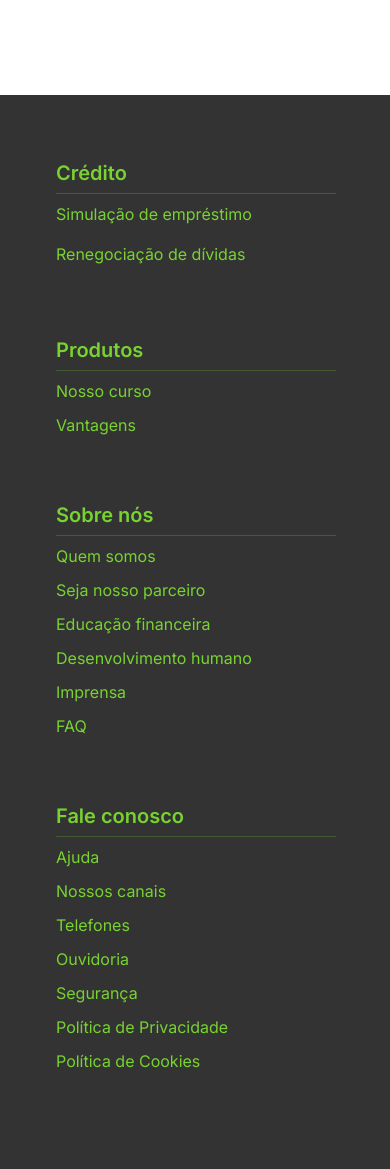
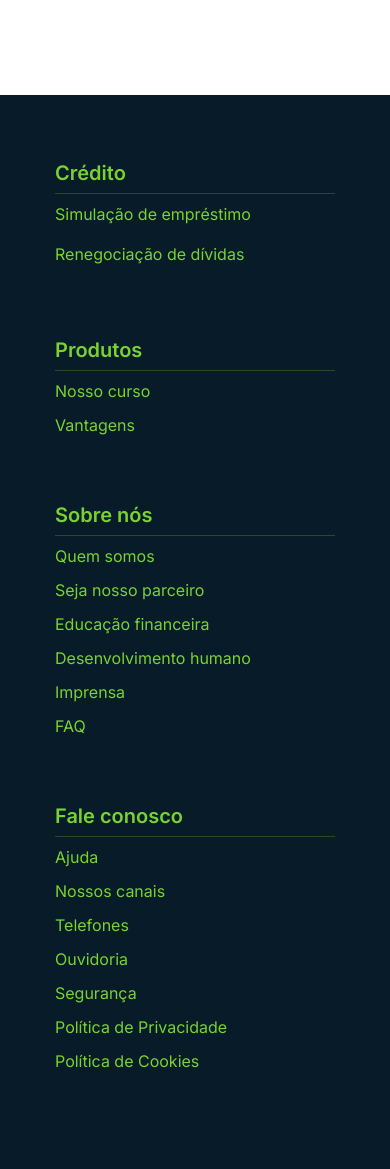
Before and after one commit to banheartt/MaisNegocio, a PHP site: page /login.html in a window 390 px wide. Shown: the part 864-2033 px from the top of the page. After the commit the page ends 1932 px from the top, so only its background shows below. Run offline with PHP 8.4, Linux system fonts and the light colour scheme; some libraries are stand-ins or nearby versions.

Commit message:
Correção de links e no footer
Correção de links e no footer da página "Login" que estava cinza

```diff
--- a/css/login.css
+++ b/css/login.css
@@ -146,36 +146,3 @@ footer{
     margin: 0px;
     margin-bottom: 10px;
 }
-
-@media (min-width: 992px) {
-    .container {
-      max-width: 1200px; /* Largura máxima personalizada (em pixels) */
-    }
-  }
-
-  /* Styles for the footer */
-.footer-color {
-    background-color: #333; /* Example color, define your desired color */
-    color: #fff; /* Example text color, define your desired color */
-    padding: 20px; /* Adjust padding as needed */
-  }
-
-  .d-flex {
-    display: flex;
-  }
-
-  .justify-content-evenly {
-    justify-content: space-between;
-  }
-
-  /* Responsive styles for smaller screens */
-  @media screen and (max-width: 768px) {
-    .footer-color {
-      flex-direction: column; /* Stack sections vertically on small screens */
-      align-items: center; /* Center sections horizontally on small screens */
-    }
-
-    .footer-color section {
-      margin-bottom: 20px; /* Add spacing between sections on small screens */
-    }
-  }
--- a/index.html
+++ b/index.html
@@ -57,7 +57,7 @@
             <li class="nav-item">
               <a class="nav-links active link-hover" aria-current="page" href="/faq.html">FAQ</a>
             </li>
-            <button class=" btn-header border-0 rounded-pill text-white btn-autorizacao"><img src="/public/person-fill.svg" style="padding: 0px 4px 2px 0px">Entrar</button>
+            <a href="/login.html"><button class=" btn-header border-0 rounded-pill text-white btn-autorizacao"><img src="/public/person-fill.svg" style="padding: 0px 4px 2px 0px">Entrar</button></a>
           </ul>
         </div>
       </div>
--- a/login.html
+++ b/login.html
@@ -105,6 +105,7 @@
     </main>
 <!-- Fim do main -->
 
+<!-- Início do footer -->
 <div class="row footer-color" style="padding-top: 50px; padding-bottom: 50px;">
 
   <footer class="footer-color d-flex justify-content-evenly p-3 gap-2 px-5 flex-wrap">
@@ -156,6 +157,7 @@
 
 </footer>
 </div>
+<!-- Fim do footer -->
     <script src="https://cdn.jsdelivr.net/npm/bootstrap@5.3.3/dist/js/bootstrap.bundle.min.js" integrity="sha384-YvpcrYf0tY3lHB60NNkmXc5s9fDVZLESaAA55NDzOxhy9GkcIdslK1eN7N6jIeHz" crossorigin="anonymous"></script>
 </body>
 </html>
```
Lines whose indentation alone changed are shown as unchanged.
